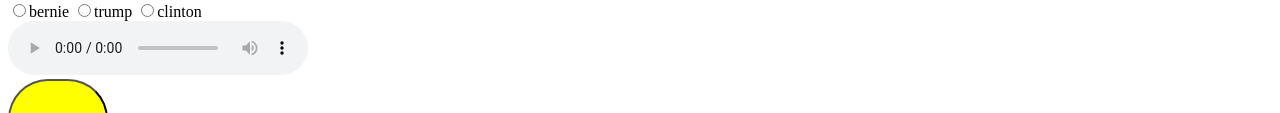
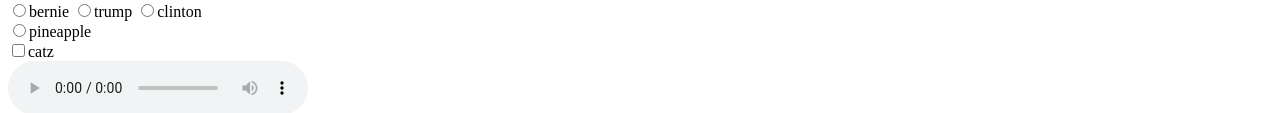
Before and after one commit to megantran99/megantran99.github.io, a plain HTML site: page megan.html in a window 1280 px wide. Shown: the part 939-1052 px from the top of the page. Drawn offline with Linux system fonts and the light colour scheme.

Commit message:
checkbox and radio buttons

```diff
--- a/megan.html
+++ b/megan.html
@@ -43,9 +43,13 @@
         </table>
         <iframe name="bernie" height="400px" width="800px" src="http://www.sanders.senate.gov"></iframe>
         <form>
-          <input id="radio1" type="radio"/><label for="bernie">bernie</label>
-          <input id="radio2" type="radio"/><label for="trump">trump</label>
-          <input id="radio3" type="radio"/><label for="clinton">clinton</label>
+          <input id="radio1" type="radio" name="people"/><label for="bernie">bernie</label>
+          <input id="radio2" type="radio" name="people"/><label for="trump">trump</label>
+          <input id="radio3" type="radio" name="people"/><label for="clinton">clinton</label>
+          <br/>
+          <input id="radio4" type="radio" name="food"/><label for="pineapple">pineapple</label>
+          <br/>
+          <input id="checkbox1" type="checkbox"/><label for="checkbox1">catz</label>
         </form>
         <audio controls src="http://audiosoundclips.com/wp-content/uploads/2014/01/Guitar18.mp3"></audio> <br/>
         <button id="taco"> MY BUTTON </button>
```
Also changed, not shown: index.html (+1 -3 lines).
